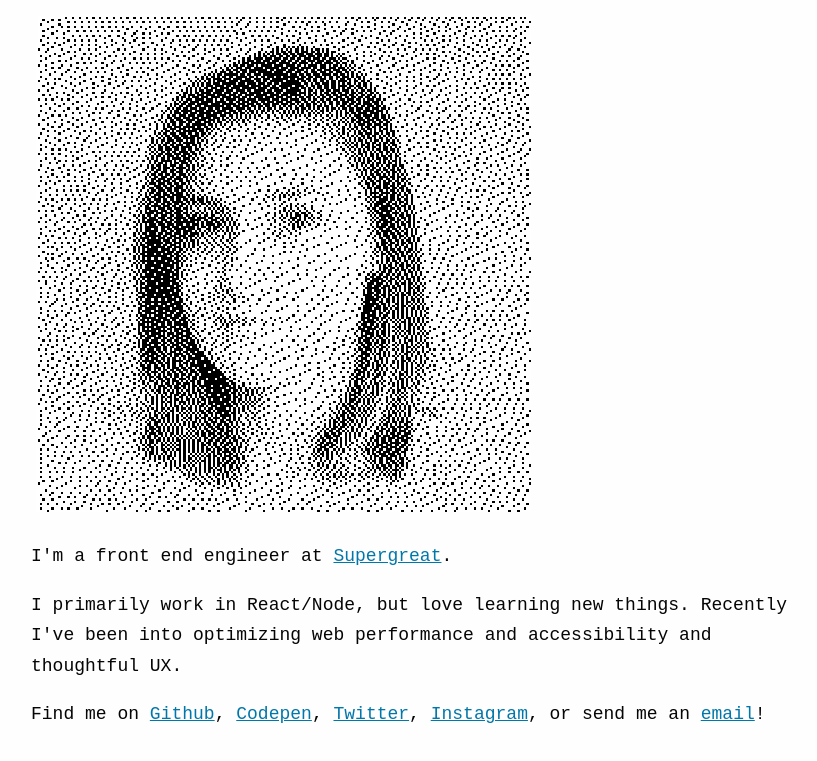
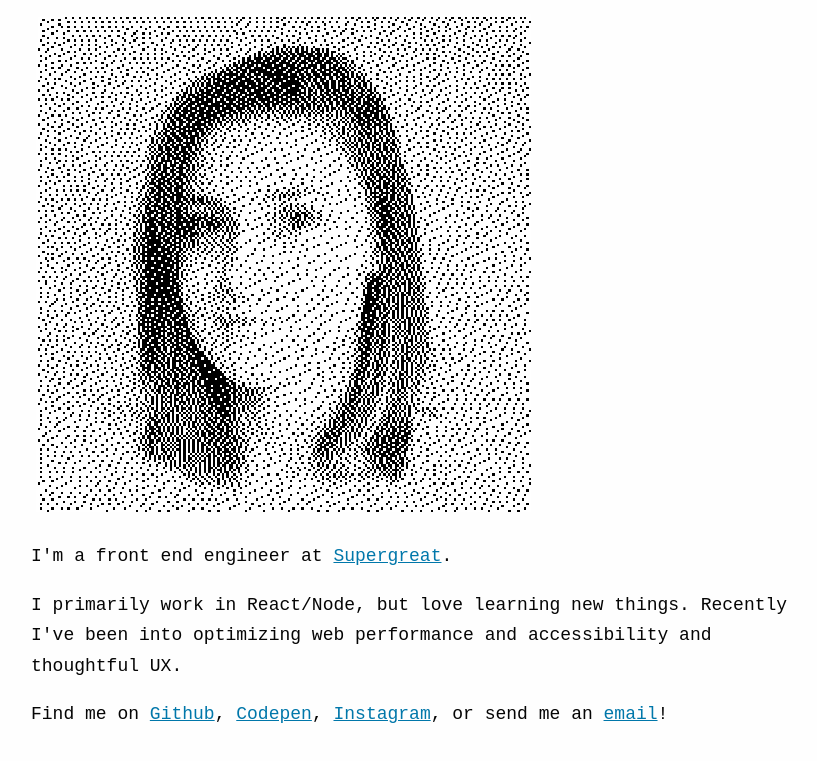
Before and after one commit to n-sayenko/n-sayenko.github.io, a plain HTML site: page index.html in a window 1280 px wide. Shown: the part 115-876 px from the top of the page, without its empty margins (227-1044 px from the left). Drawn offline with Linux system fonts and the light colour scheme; a web font is replaced by a local one.

Commit message:
Update index.html

```diff
--- a/index.html
+++ b/index.html
@@ -22,7 +22,7 @@
     <section class="description">
       <p>I'm a front end engineer at <a target="_blank" href="https://supergreat.reviews/">Supergreat</a>. </p>
       <p> I primarily work in React/Node, but love learning new things. Recently I've been into optimizing web performance and accessibility and thoughtful UX.</p>
-      <p>Find me on <a target="_blank" href="https://github.com/n-sayenko">Github</a>, <a target="_blank" href="https://codepen.io/n-sayenko">Codepen</a>, <a target="_blank" href="https://twitter.com/nattyEyec">Twitter</a>, <a target="_blank" href="https://www.instagram.com/b000ooo000/">Instagram</a>, or send me an <a href="mailto:nataliyasayenko@gmail.com">email</a>! </p>
+      <p>Find me on <a target="_blank" href="https://github.com/n-sayenko">Github</a>, <a target="_blank" href="https://codepen.io/n-sayenko">Codepen</a>, <a target="_blank" href="https://www.instagram.com/b000ooo000/">Instagram</a>, or send me an <a href="mailto:nataliyasayenko@gmail.com">email</a>! </p>
     </section>
 
 
```
